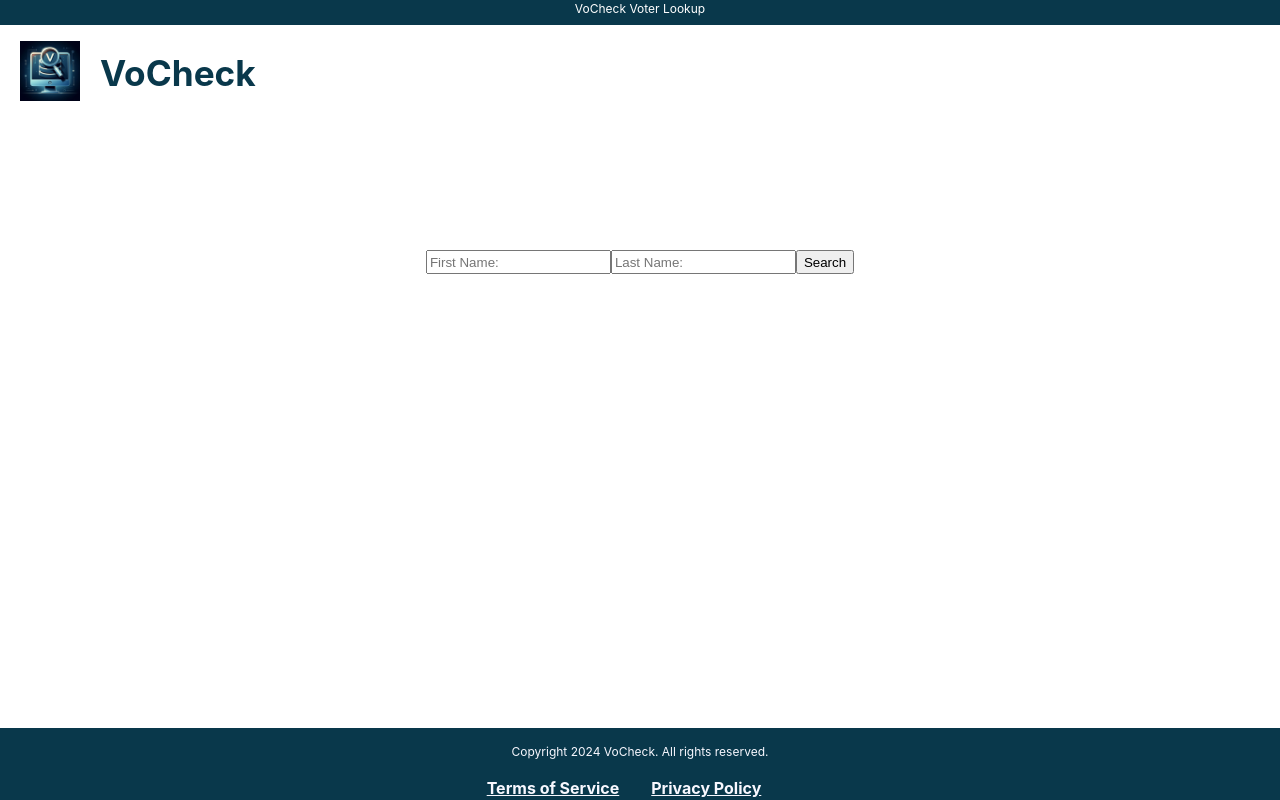
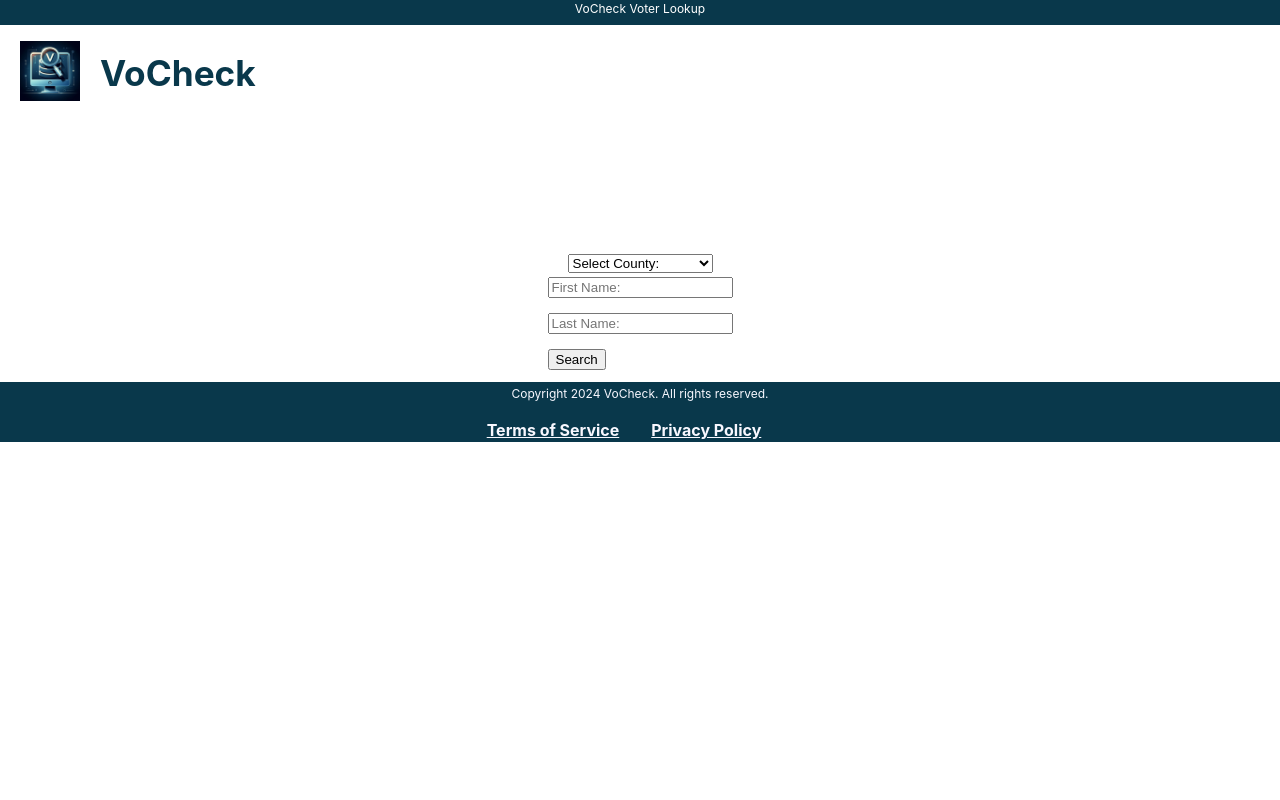
Before and after one commit to jddubbya/VoterAppMain, a React (Vite) app: page / in a window 1280 px wide. Built offline with nearby package versions, Linux system fonts and the light colour scheme.

Commit message:
Add files via upload

```diff
--- a/dbQueryHandler.cjs
+++ b/dbQueryHandler.cjs
@@ -31,10 +31,11 @@ app.get('/', (req, res) => {
 app.get("/db/getVoters", (req, res) => {
   const vstate = "texas";
   const county = "rockwall";
-  const { firstName, lastName } = req.query;
-  let sql = 'SELECT * FROM ' + vstate + '_' + county +
+  const { firstName, lastName, voterTable} = req.query;
+  let sql = 'SELECT * FROM ' + voterTable +
   ' WHERE FIRST_NAME = "' + firstName + '" AND LAST_NAME = "' + lastName +
   '" ORDER BY LAST_NAME, FIRST_NAME';
+  console.log(sql);
   console.log(sql);
   pool.query(sql, (err, results) => {
     if (err) {
--- a/src/App.css
+++ b/src/App.css
@@ -47,8 +47,8 @@ ul {
 footer .vocheck-footer {
   background-color:rgb(9, 56, 75);
   color:ghostwhite;
-  position: fixed;
-  bottom: 0px;
+  /* position: fixed;
+  bottom: 0px; */
   width: 100%;
   white-space: normal;
   line-height: 1.5em;
@@ -62,12 +62,15 @@ footer h4 {
 
 .searchForm {
   display:flex;
-justify-content: center;
+  flex-direction: column;
+  align-items: center;
+  justify-content: center;
   margin-top: 10%;
 }
 
 .backButton {
-  color: white;
+  color: black;
+  margin-left:50%;
 }
 
 #root {
@@ -162,3 +165,7 @@ button:focus-visible {
   background-color: rgb(9, 56, 75);
   color: white;
 }
+
+.singleDataSec {
+  margin-left: 10%;
+}
--- a/src/Components/Search.jsx
+++ b/src/Components/Search.jsx
@@ -11,23 +11,37 @@ import { useDispatch } from "react-redux";
 import {setVoterData} from "../../Redux/slice.cjs";
 
 const Search = ({firstName, setFirstName, lastName, setLastName, data, setData}) => {
-
   const dispatch = useDispatch();
 
   const submitHandler = async (e) => {
     e.preventDefault();
-    const response = await fetch(`/db/getVoters/?firstName=${firstName}&lastName=${lastName}`);
+    const voterTable = document.getElementById("countyDrop").value;
+    const response = await fetch(`/db/getVoters/?firstName=${firstName}&lastName=${lastName}&voterTable=${voterTable}`);
     const result = await response.json();
     if(!result) {
       return;
     }
     setData(result);
     dispatch(setVoterData(result));
+    console.log(voterTable);
   }
+  // const tableSubmit = (e) => {
+  //   e.preventDefault();
+  //   const voterTable = document.getElementById("countyDrop").value;
+  // }
 
   return (
   <>
+
   <form className="searchForm" onSubmit={submitHandler}>
+  <section className="selectCont">
+  <select id="countyDrop">
+    <option value="">Select County:</option>
+    <option value="colorado_larimer">Larimer County, CO</option>
+    <option value="texas_rockwall">Rockwall County, TX</option>
+  </select>
+  </section>
+  <section className="inputCont">
     <input
     placeholder="First Name:"
     onChange={(e) => {setFirstName(e.target.value)}}
@@ -40,6 +54,7 @@ const Search = ({firstName, setFirstName, lastName, setLastName, data, setData})
     </input>
     <p> </p>
     <input className="searchButton" type="submit" value="Search"></input>
+    </section>
   </form>
   <Results data={data} setData={setData}/>
   </>
--- a/src/Pages/SingleResult.jsx
+++ b/src/Pages/SingleResult.jsx
@@ -20,11 +20,11 @@ const {id: voterId } = useParams();
       if(voterId == voter.SOS_VOTERID){
         return (
           <>
+          <section className="singleDataSec">
           <h2>{voter.NAME}</h2><br></br>
           <h3>Registration Date: {voter.REG_DATE}</h3>
           <h3>Voter Status: {voter.VOTER_STATUS}</h3>
           <h3>Address: {voter.ADDRESS}</h3>
-          <section className="singleDataSec">
           <h3>Precinct: {voter.PRECINCT}</h3>
           <h3>Age: {voter.AGE}</h3>
           <h3>Calculated Party: {voter.PARTY_CALC}</h3>
@@ -33,7 +33,7 @@ const {id: voterId } = useParams();
           <h3>Other Propensity: {voter.OTHER_PROPENSITY}</h3>
           </section>
           <br></br>
-          <Link to="/"><button className="backButton">Home</button></Link>
+          <Link to="/"><input className="backButton" type="submit" value="Back"></input></Link>
           </>
         )
       }
--- a/src/index.css
+++ /dev/null
@@ -1,96 +0,0 @@
-/*CSS the base document, will affect everything */
-:root {
-  font-family: Inter, system-ui, Avenir, Helvetica, Arial, sans-serif;
-  line-height: 1.5;
-  font-weight: 400;
-
-  color-scheme: light dark;
-  color:black;
-
-  font-synthesis: none;
-  text-rendering: optimizeLegibility;
-  -webkit-font-smoothing: antialiased;
-  -moz-osx-font-smoothing: grayscale;
-}
-
-/* result item links*/
-.resultItem > a {
-  font-weight: 500;
-  color: black;
-  text-decoration: inherit;
-}
-
-/* Colors names in search results when hovering */
-.resultItem > a:hover {
-  color: aqua;
-}
-
-/* Positions ALL items in the center of the page */
-body {
-  margin: 0;
-  display: flex;
-  flex-direction: column;
-  align-items: center;
-  align-content: center;
-  min-width: 320px;
-  min-height: 100vh;
-}
-
-/* ALL Heading 1 Font size*/
-h1 {
-  font-size: 2.2em;
-  line-height: 1.1;
-}
-
-/* ALL Paragraph Font size*/
-p {
-  font-size: 0.75em;
- /* line-height: 1.1; */
-}
-
-/* Links in footer */
-
-.footerLink {
-  color: ghostwhite;
-}
-
-/*ALL buttons*/
-button {
-  border-radius: 8px;
-  border: 1px solid transparent;
-  padding: 0.6em 1.2em;
-  font-size: 1em;
-  font-weight: 500;
-  font-family: inherit;
-  background-color: black;
-  cursor: pointer;
-  transition: border-color 0.25s;
-}
-button:hover {
-  border-color: darkgray;
-  cursor:pointer;
-}
-button:focus,
-button:focus-visible {
-  outline: 4px auto -webkit-focus-ring-color;
-}
-
-/*Search button */
-.searchButton:hover {
-  cursor: pointer;
-}
-
-/* The list of voter names*/
-
-/* @media (prefers-color-scheme: light) {
-  :root {
-    color: #143857;
-    background-color: #ffffff;
-  }
-  a:hover {
-    color: #0a0a0a;
-  }
-  button {
-    background-color: #f9f9f9;
-  }
-} */
```
Also changed, not shown: src/Pages/example.html (added).
